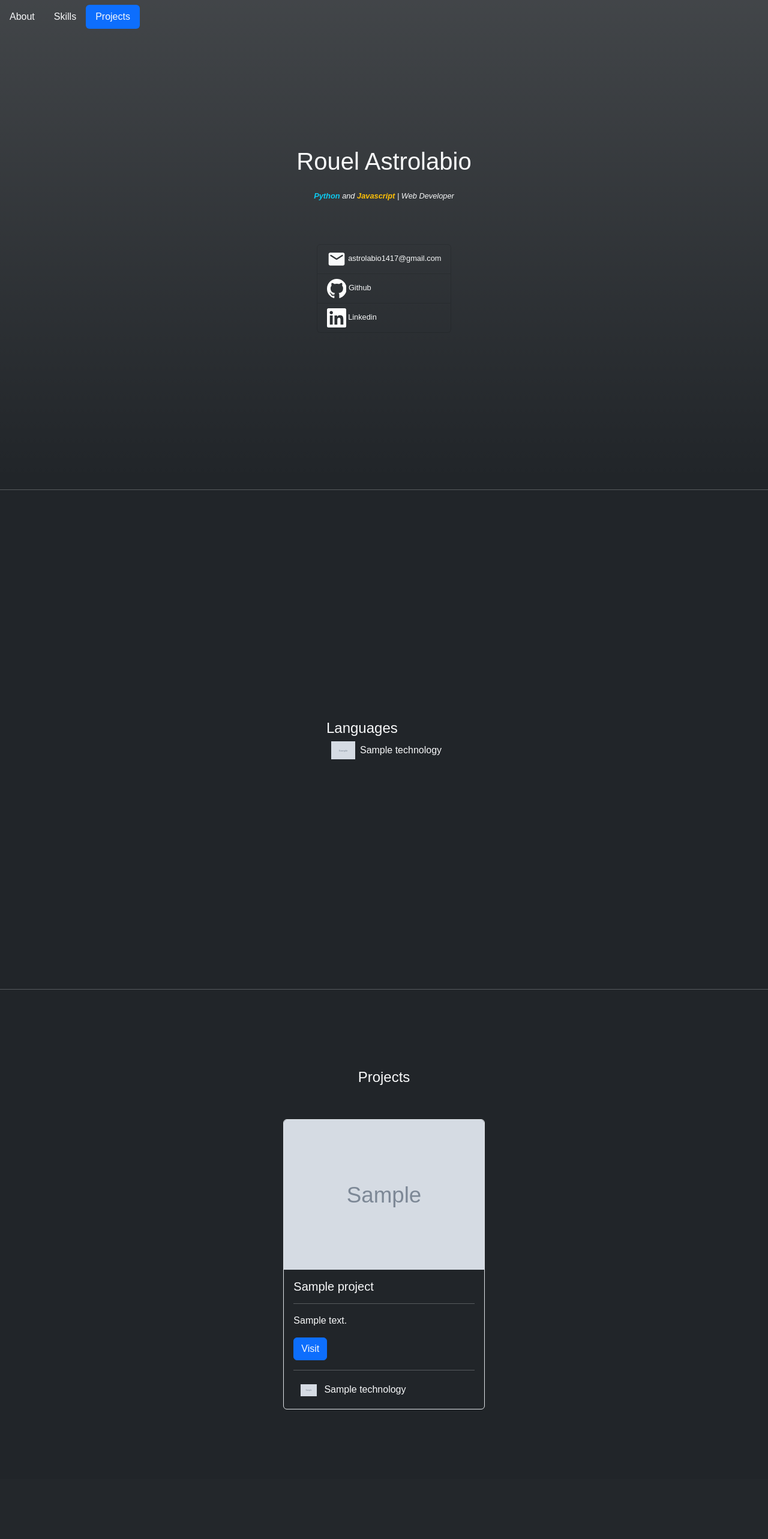
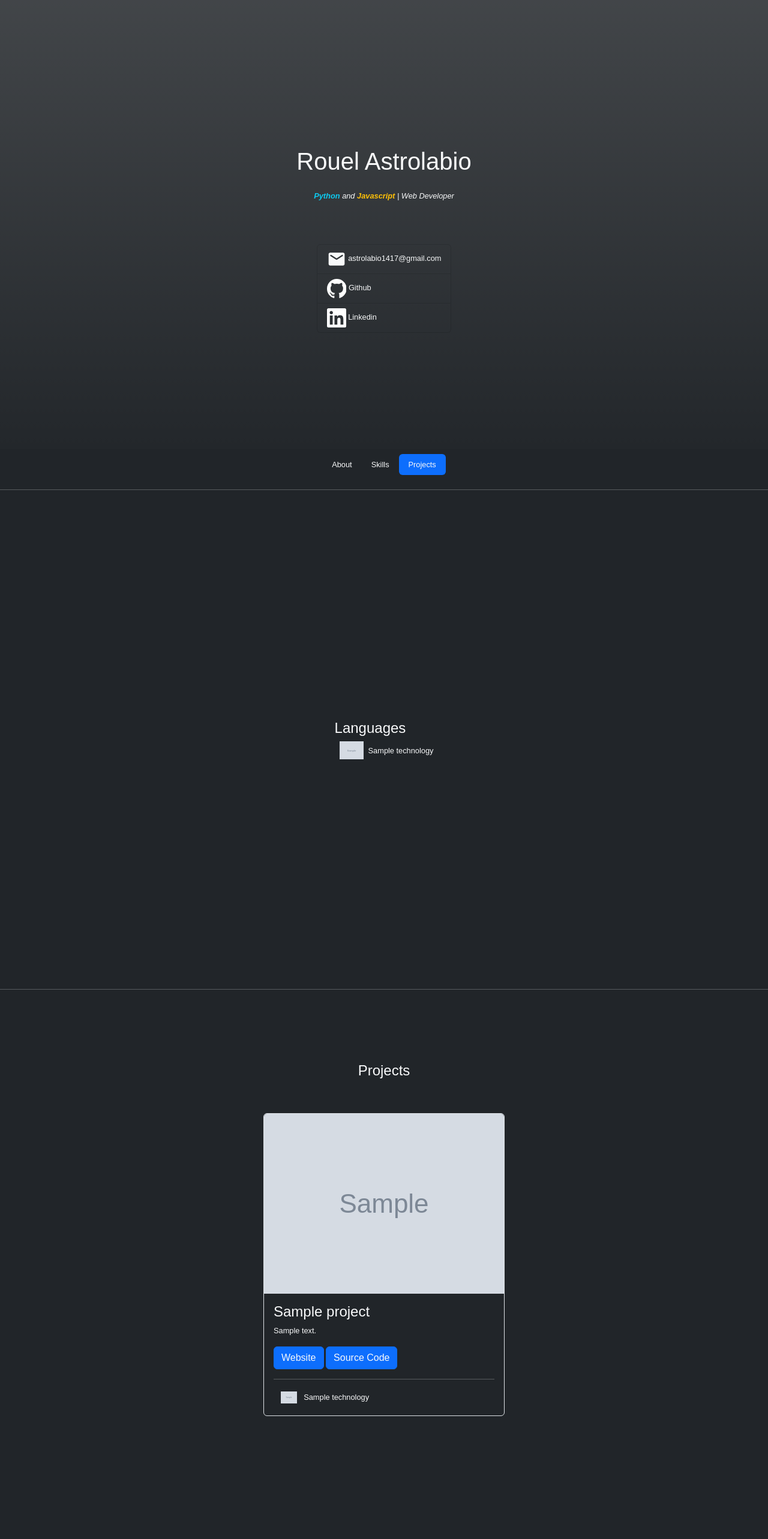
Before and after one commit to astrolabio1417/portfolio-django, a Django app: page / in a window 1280 px wide. Shown: the whole page at 60% size. Before the commit the page ends 2350 px from the top, so only its background shows below. Run offline with Django 4.2, Linux system fonts and the light colour scheme; tables that the repository leaves empty hold one stand-in row (values such as "Sample post"); grey boxes marked "Sample" are stand-in pictures; some libraries are stand-ins or nearby versions; some web fonts are replaced.

Commit message:
update style

```diff
--- a/templates/base.html
+++ b/templates/base.html
@@ -44,6 +44,7 @@
     <style>
         body {
             font-family: 'Mochiy Pop P One', sans-serif;
+            font-size: 0.8rem;
         }
 
         a {
@@ -59,9 +60,8 @@
 </head>
 
 <body class="bg-dark text-light">
-    <nav id="navbar-1" class="navbar navbar-dark fixed-top">
-        <!-- <a class="navbar-brand mx-2" href="/">Home</a> -->
-
+    <nav id="navbar" class="navbar bg-dark position-fixed bottom-0 start-0 end-0 d-flex justify-content-center"
+        style="z-index: 5;">
         <ul class="nav nav-pills">
             <li class="nav-item">
                 <a class="nav-link" href="#about">About</a>
@@ -72,26 +72,6 @@
             <li class="nav-item">
                 <a class="nav-link" href="#projects">Projects</a>
             </li>
-
-            <!-- <li class="nav-item dropdown">
-                <a class="nav-link dropdown-toggle" data-bs-toggle="dropdown" href="#" role="button"
-                    aria-expanded="false">Account</a>
-
-                <ul class="dropdown-menu">
-                    {% if not user.is_authenticated %}
-                    <li>
-                        <a class="dropdown-item" href="/accounts/login">Login</a>
-                    </li>
-                    <li>
-                        <a class="dropdown-item" href="/accounts/registration">Register</a>
-                    </li>
-                    {% else %}
-                    <li>
-                        <a class="dropdown-item" href="/accounts/logout">Logout</a>
-                    </li>
-                    {% endif %}
-                </ul>
-            </li> -->
         </ul>
     </nav>
 
--- a/templates/home.html
+++ b/templates/home.html
@@ -5,10 +5,10 @@ Rouel Astrolabio
 {% endblock %}
 
 {% block body %}
-<div class="scrollspy-example rounded-2" data-bs-spy="scroll" data-bs-target="#navbar-1"
+<div class="scrollspy-example rounded-2" data-bs-spy="scroll" data-bs-target="#navbar"
     data-bs-root-margin="0px 0px -50%" data-bs-smooth-scroll="true" tabindex="0">
-    <div id="about" class="bg-dark bg-gradient d-flex flex-column justify-content-center align-items-center gap-3 px-5"
-        style="min-height: 100vh; font-size: 0.8rem;">
+    <div id="about" class="bg-dark bg-gradient d-flex flex-column justify-content-center align-items-center gap-3 px-1"
+        style="min-height: 100vh;">
         <h1>
             Rouel Astrolabio
         </h1>
@@ -54,7 +54,7 @@ Rouel Astrolabio
     </div>
     <hr>
 
-    <div id="skills" class="d-flex justify-content-center align-items-center px-5" style="min-height: 100vh;">
+    <div id="skills" class="d-flex justify-content-center align-items-center px-1" style="min-height: 100vh;">
         <div class="d-flex flex-column gap-5">
             {% for key, value in technologies.items %}
             {% if value %}
@@ -76,19 +76,24 @@ Rouel Astrolabio
         </div>
     </div>
     <hr>
-    <div id="projects" class="d-flex flex-column flex-wrap justify-content-center gap-5 px-5"
-        style="min-height: 100vh;">
+
+    <div id="projects" class="d-flex flex-column flex-wrap justify-content-center gap-5 px-1"
+        style="min-height: 100vh; margin-bottom: 100px;">
         <h4 class="text-center">Projects</h4>
         <div class="d-flex flex-wrap justify-content-center align-items-center gap-5">
             {% for project in projects %}
-            <div class="card bg-dark border min-w-5">
-                <img class="card-img-top" style="object-fit: cover;" height="250px" width="auto"
-                    alt="{{ project.name }}" src="{{ media_url }}/{{ project.image }}">
-                <div class="card-body" style="max-width: 350px;">
-                    <h5 class="card-title">{{ project.name }}</h5>
-                    <hr>
+            <div class="card bg-dark border w-45">
+                <img class="card-img-top" src="{{ media_url }}/{{ project.image }}" height="300px"
+                    alt="{{ project.name }}" style="object-fit: cover;">
+                <div class="card-body">
+                    <h4 class=" card-title">{{ project.name }}</h4>
                     <p class="card-text">{{ project.description }}</p>
-                    <a href="{{ project.url }}" class="btn btn-primary" target="_blank">Visit</a>
+                    {% if project.url %}
+                    <a href="{{ project.url }}" class="btn btn-primary" target="_blank">Website</a>
+                    {% endif %}
+                    {% if project.repository %}
+                    <a href="{{ project.repository }}" class="btn btn-primary" target="_blank">Source Code</a>
+                    {% endif %}
                     <hr>
                     <div class="d-flex flex-wrap gap-1">
                         {% for tech in project.technologies.all %}
```
